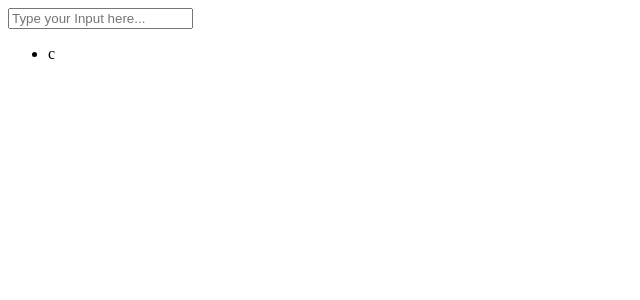
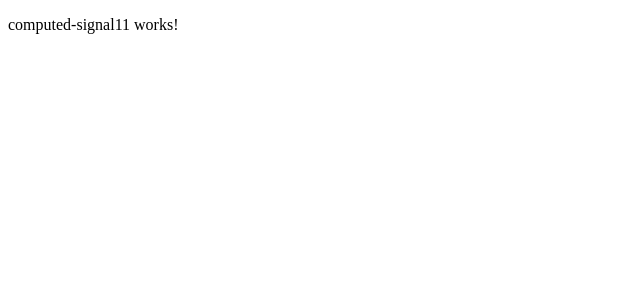
Before and after one commit to oleksy-piotr-angular/angular18_Signals, an Angular app in the folder tutorialWithSignalsConcept/: page / in a window 1280 px wide. Shown: the top 300 px of the page, without its empty margins (0-640 px from the left). Built offline with nearby package versions, Linux system fonts and the light colour scheme.

Commit message:
92 Unlock the Power of Angular’s outputFromObservable 🛠️✨ | Pro Tips!

```diff
--- a/tutorialWithSignalsConcept/src/app/app.component.html
+++ b/tutorialWithSignalsConcept/src/app/app.component.html
@@ -20,5 +20,8 @@ br />-------------------------------------------
 <br />
 <button (click)="onToggleComponent()">Toggle Component</button>
 <br />----------------------------------------------
-<app-computed-signal9></app-computed-signal9> -->
-<app-computed-signal10></app-computed-signal10>
+<app-computed-signal9></app-computed-signal9>
+<app-computed-signal10></app-computed-signal10>-->
+<app-computed-signal11
+  (nameChange)="onNameChange($event)"
+></app-computed-signal11>
--- a/tutorialWithSignalsConcept/src/app/app.component.ts
+++ b/tutorialWithSignalsConcept/src/app/app.component.ts
@@ -9,6 +9,7 @@ import { ComputedSignal7Component } from './components/computed-signal7/computed
 import { ComputedSignal8Component } from './components/computed-signal8/computed-signal8.component';
 import { ComputedSignal9Component } from './components/computed-signal9/computed-signal9.component';
 import { ComputedSignal10Component } from './components/computed-signal10/computed-signal10.component';
+import { ComputedSignal11Component } from './components/computed-signal11/computed-signal11.component';
 
 @Component({
   selector: 'app-root',
@@ -23,7 +24,8 @@ import { ComputedSignal10Component } from './components/computed-signal10/comput
     // ComputedSignal7Component,
     // ComputedSignal8Component,
     // ComputedSignal9Component,
-    ComputedSignal10Component,
+    // ComputedSignal10Component,
+    ComputedSignal11Component,
   ],
   templateUrl: './app.component.html',
   styleUrl: './app.component.scss',
@@ -36,4 +38,8 @@ export class AppComponent {
   onToggleComponent() {
     this.componentToggle.update((value) => !value);
   }
+
+  onNameChange(value: string) {
+    console.log('Name changed:', value);
+  }
 }
--- /dev/null
+++ b/tutorialWithSignalsConcept/src/app/components/computed-signal11/computed-signal11.component.html
@@ -0,0 +1 @@
+<p>computed-signal11 works!</p>
--- /dev/null
+++ b/tutorialWithSignalsConcept/src/app/components/computed-signal11/computed-signal11.component.ts
@@ -0,0 +1,23 @@
+import { Component, EventEmitter, OnInit, Output } from '@angular/core';
+import { outputFromObservable } from '@angular/core/rxjs-interop';
+import { Observable } from 'rxjs';
+
+@Component({
+  selector: 'app-computed-signal11',
+  standalone: true,
+  imports: [],
+  templateUrl: './computed-signal11.component.html',
+  styleUrl: './computed-signal11.component.scss',
+})
+export class ComputedSignal11Component {
+  nameChange$ = new Observable<string>((observer) => {
+    let counter = 0;
+    setInterval(() => {
+      observer.next(`Name ${counter++}`);
+    }, 1000);
+  });
+
+  //Initialize an output in your directive by declaring a class field and initializing it with
+  //the outputFromObservable() function.
+  nameChange = outputFromObservable(this.nameChange$); // This will create an @Output() event emitter
+}
```
Also changed, not shown: tutorialWithSignalsConcept/src/app/components/computed-signal11/computed-signal11.component.scss (added), 1 other file (tests, documents, lock files or other folders).
